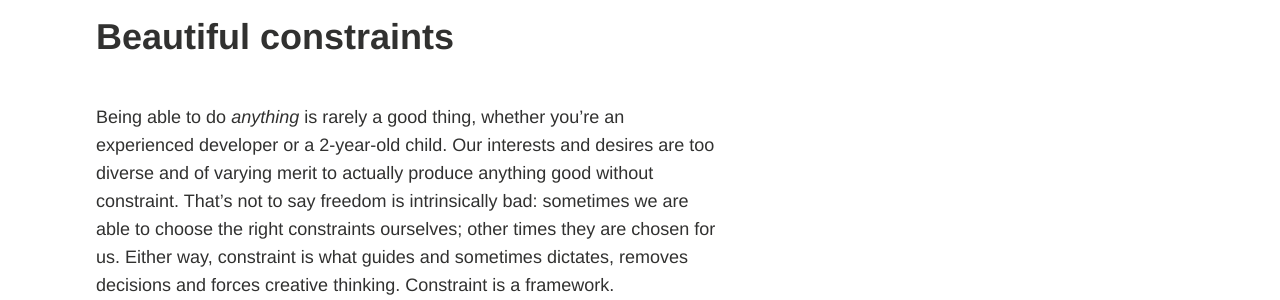
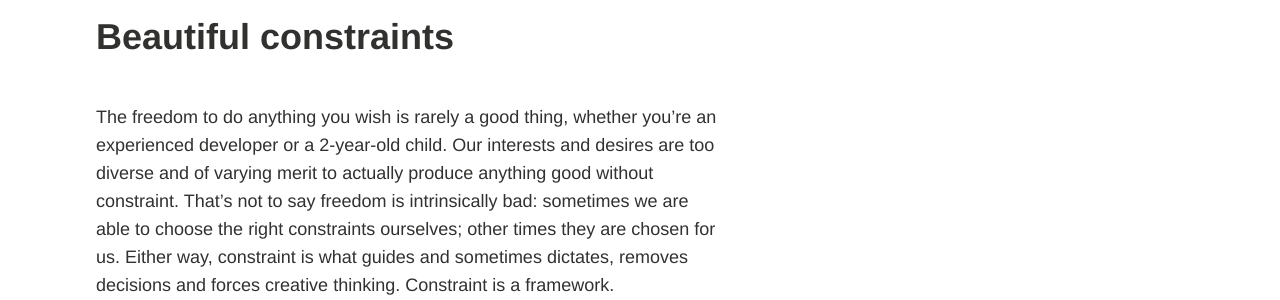
Before and after one commit to devth/devth.github.com, a Jekyll site: the page built from beautiful-constraints.md, in a window 1280 px wide and 900 px high, scrolled down 301 px. Shown: the part 153-453 px from the top of the window. Built offline with Jekyll 4.4.1, drawn with Linux system fonts in a browser that asks for light colours; Markdown is read by kramdown in place of the engine named in the settings; comment, search, counter and statistics services are not loaded.

Commit message:
Update constraint intro

```diff
--- a/beautiful-constraints.md
+++ b/beautiful-constraints.md
@@ -10,7 +10,7 @@ image:
   caption: Highline Singletrack, Rimrocks, Billings, MT. October 2014
 ---
 
-Being able to do *anything* is rarely a good thing, whether you're an
+The freedom to do anything you wish is rarely a good thing, whether you're an
 experienced developer or a 2-year-old child. Our interests and desires are too
 diverse and of varying merit to actually produce anything good without
 constraint. That's not to say freedom is intrinsically bad: sometimes we are
```
